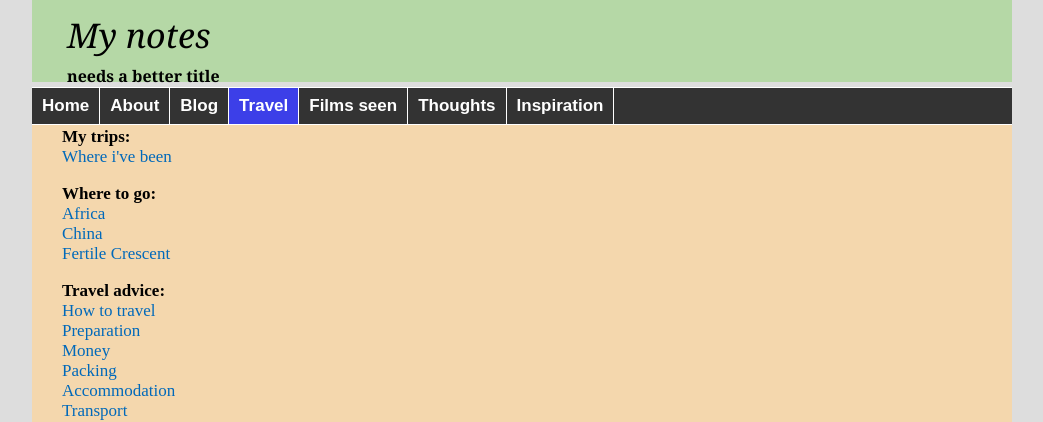
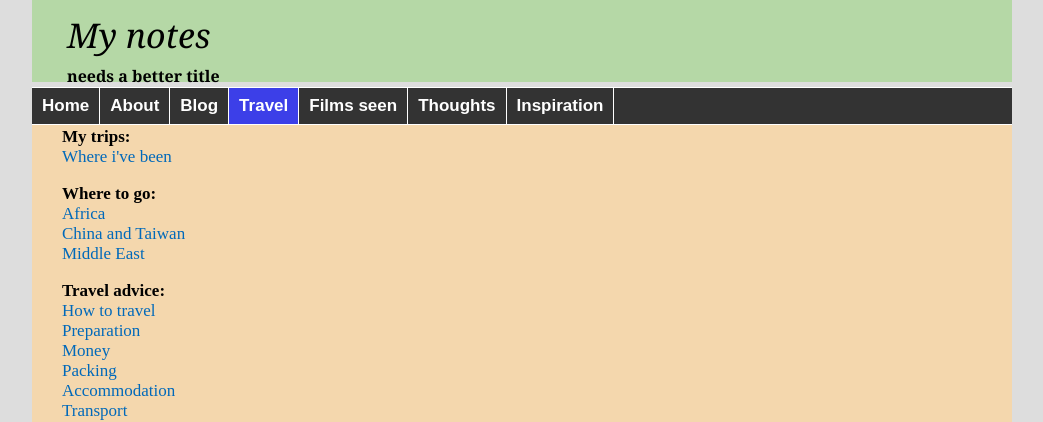
Before and after one commit to witbag/witbag.github.io, a Jekyll site: the page built from travel/index.html, in a window 1280 px wide. Shown: the top 422 px of the page, without its empty margins (118-1161 px from the left). Built offline with Jekyll 4.4.1, drawn with Linux system fonts in a browser that asks for light colours.

Commit message:
Update index.html

```diff
--- a/travel/index.html
+++ b/travel/index.html
@@ -8,8 +8,8 @@ title: Travel
 
 <b>Where to go:</b><br>
 <a href="africa.html">Africa</a><br>
-<a href="china.html">China</a><br>
-<a href="westasia.html">Fertile Crescent</a></p>
+<a href="china.html">China and Taiwan</a><br>
+<a href="westasia.html">Middle East</a></p>
 
 <b>Travel advice:</b><br>
 <a href="waystotravel.html">How to travel</a><br>
```
